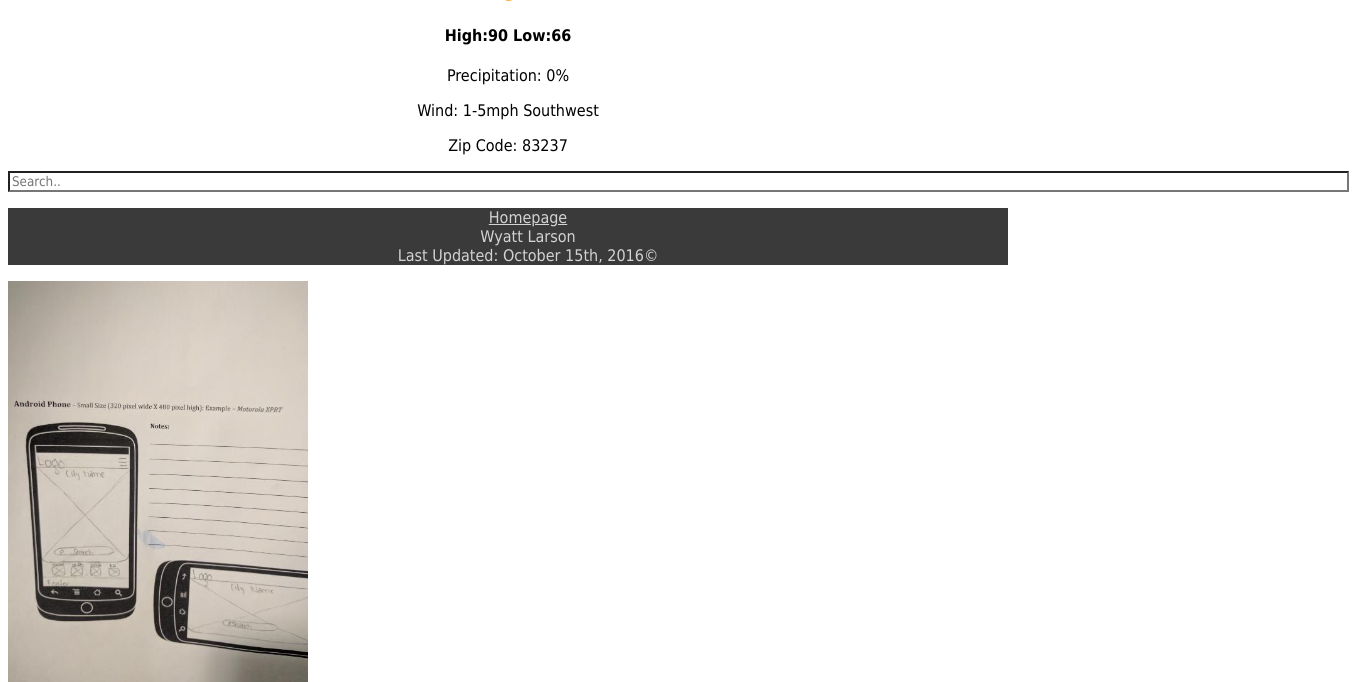
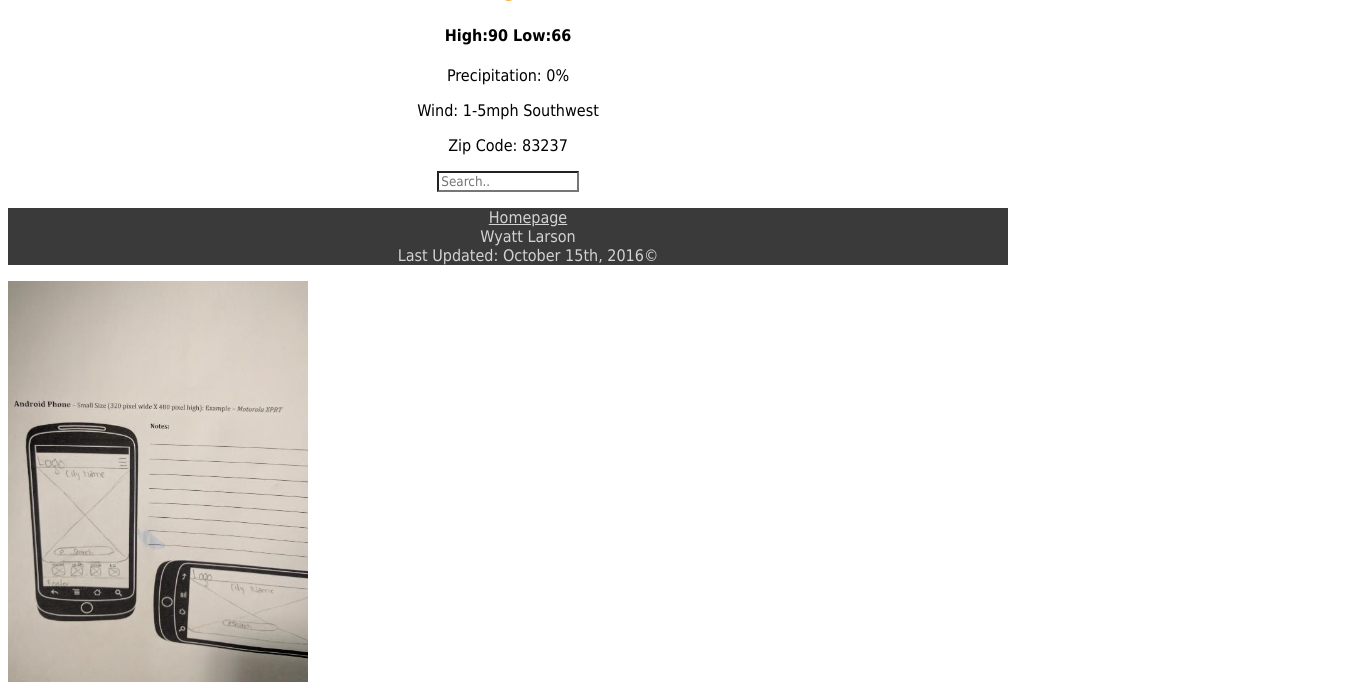
Before and after one commit to wyattlarson/wyattlarson.github.io, a PHP site: page /homework/franklin.html in a window 1360 px wide. Shown: the part 387-1069 px from the top of the page. Run offline with PHP 8.4, Linux system fonts and the light colour scheme.

Commit message:
smaller search bar

```diff
--- a/css/weather.css
+++ b/css/weather.css
@@ -14,7 +14,7 @@ background-color: rgb(58,58,58);
 }
 
 #weather {
-    width:100em;
+    width:10em;
 }
 
 
```
